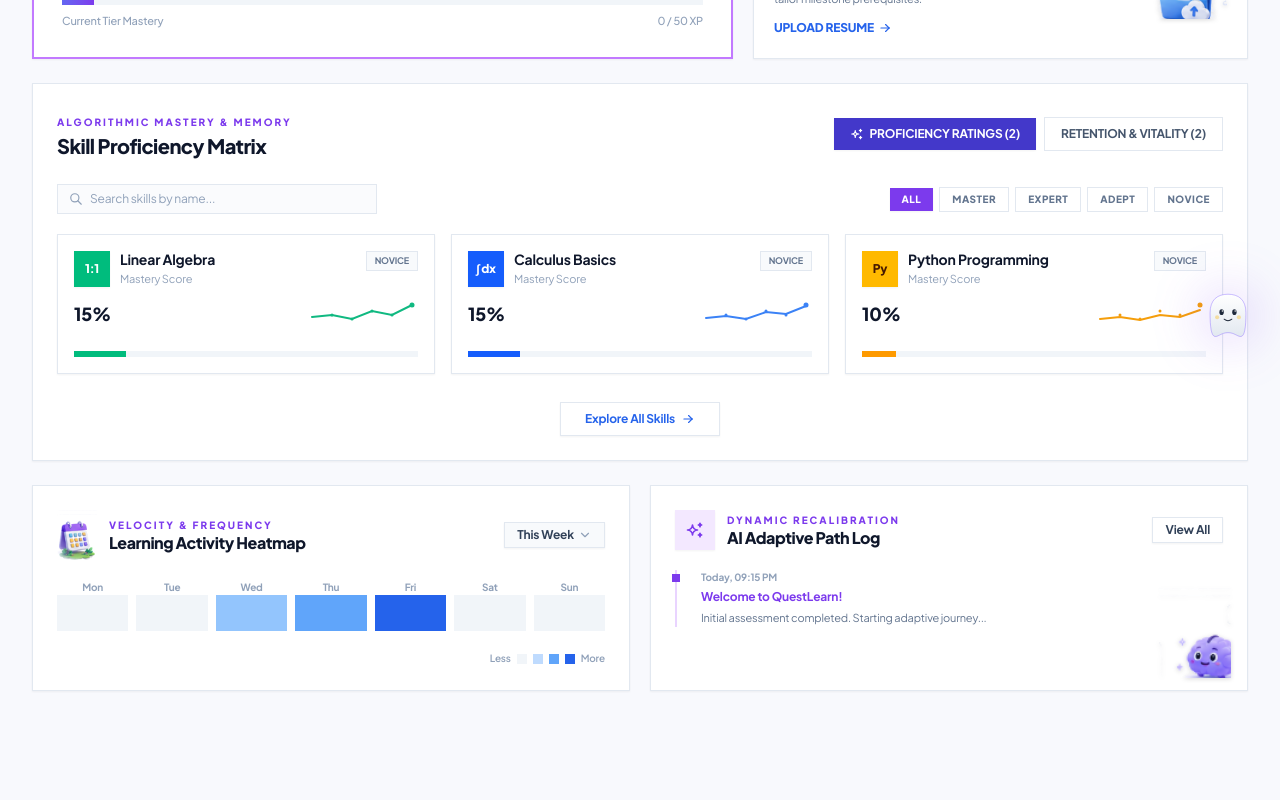
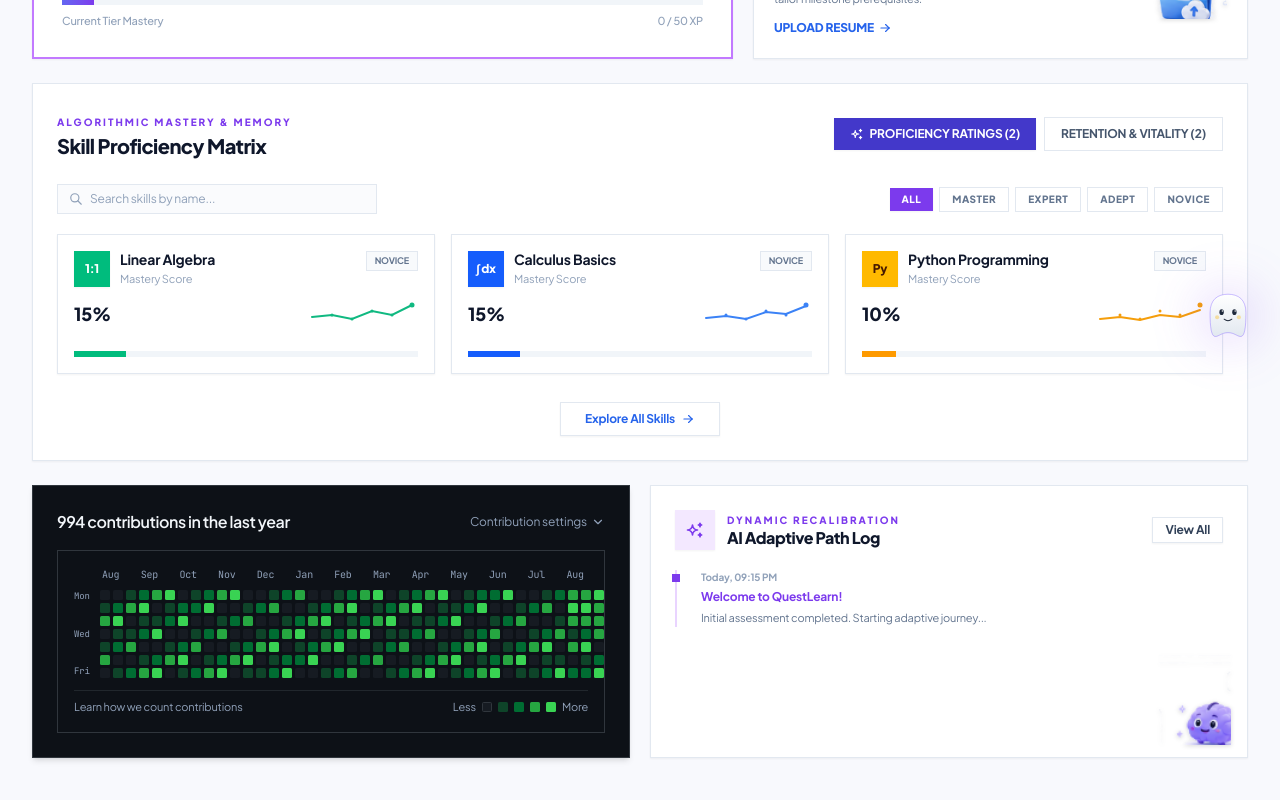
Before and after one commit to KungumapriyaaMKP/HCL-Amplified, a Next.js app: page /profile in a window 1280 px wide. Shown: the part 432-1232 px from the top of the page. Built offline with nearby package versions, Linux system fonts and the light colour scheme; no server answers.

Commit message:
feat(profile): implement exact GitHub-style 52-week contribution heatmap matrix

```diff
--- a/frontend/components/profile/ProfileDashboardView.tsx
+++ b/frontend/components/profile/ProfileDashboardView.tsx
@@ -568,64 +568,101 @@
         {/* ================= BOTTOM ROW: ACTIVITY HEATMAP & AI PATH LOG ================= */}
         <div className="grid gap-5 lg:grid-cols-2">
 
-          {/* Left: Learning Activity Heatmap with Sharp Edges & Exact 3D Calendar */}
-          <div className="rounded-none border border-slate-200 bg-white p-5 sm:p-6 shadow-xs flex flex-col justify-between">
+          {/* Left: Exact GitHub-Style Learning Activity Contribution Heatmap */}
+          <div className="rounded-none border border-[#30363D] bg-[#0D1117] text-slate-200 p-5 sm:p-6 shadow-md flex flex-col justify-between overflow-hidden">
             <div>
+              {/* Header: Total Contributions + Settings Dropdown */}
               <div className="flex items-center justify-between gap-3 mb-4">
-                <div className="flex items-center gap-3">
-                  <Image
-                    src="/images/profile/calendar_3d.png"
-                    alt="Calendar 3D"
-                    width={40}
-                    height={40}
-                    className="object-contain shrink-0"
-                    unoptimized
-                  />
-                  <div>
-                    <div className="text-[10px] font-extrabold uppercase tracking-[0.2em] text-[#7C3AED]">
-                      VELOCITY & FREQUENCY
-                    </div>
-                    <h3 className="text-base font-extrabold text-slate-900 leading-tight">
-                      Learning Activity Heatmap
-                    </h3>
+                <h3 className="text-sm sm:text-base font-semibold text-slate-100 tracking-tight">
+                  994 contributions in the last year
+                </h3>
+
+                <div className="flex items-center gap-1 text-xs text-slate-400 hover:text-slate-200 transition-colors cursor-pointer select-none">
+                  <span>Contribution settings</span>
+                  <IconChevronDown className="h-3.5 w-3.5" />
+                </div>
+              </div>
+
+              {/* Heatmap Matrix Box */}
+              <div className="rounded-none border border-[#30363D] bg-[#0D1117] p-3 sm:p-4 overflow-x-auto scrollbar-thin">
+
+                {/* Month Labels along top */}
+                <div className="flex justify-between text-[10px] text-slate-400 pl-7 pr-1 mb-2 font-mono select-none">
+                  {["Aug", "Sep", "Oct", "Nov", "Dec", "Jan", "Feb", "Mar", "Apr", "May", "Jun", "Jul", "Aug"].map((m, i) => (
+                    <span key={i}>{m}</span>
+                  ))}
+                </div>
+
+                {/* 7 Days Row Grid with Mon/Wed/Fri Labels */}
+                <div className="flex items-start gap-1.5 min-w-[580px]">
+                  {/* Day Labels Column */}
+                  <div className="flex flex-col justify-between text-[9px] text-slate-400 h-[88px] font-mono pr-1 select-none">
+                    <span className="leading-none pt-0.5">Mon</span>
+                    <span className="leading-none">Wed</span>
+                    <span className="leading-none pb-0.5">Fri</span>
+                  </div>
+
+                  {/* 52 Columns of 7 Day Blocks */}
+                  <div className="flex-1 grid grid-flow-col grid-rows-7 gap-[3px]">
+                    {Array.from({ length: 52 * 7 }).map((_, idx) => {
+                      const col = Math.floor(idx / 7);
+                      const row = idx % 7;
+                      // Seeded distribution matching the density in the user screenshot
+                      const seed = (col * 19 + row * 37 + (col > 35 ? 45 : 0)) % 100;
+                      let bgClass = "bg-[#161B22]";
+                      let tooltipCount = 0;
+
+                      if (col >= 36 && col <= 41 && row <= 2) {
+                        // High activity cluster in May/Jun matching screenshot
+                        bgClass = seed > 50 ? "bg-[#39D353]" : "bg-[#26A641]";
+                        tooltipCount = seed > 50 ? 9 : 6;
+                      } else if (col >= 48) {
+                        // High activity cluster in recent August
+                        bgClass = seed > 60 ? "bg-[#39D353]" : seed > 30 ? "bg-[#26A641]" : "bg-[#006D32]";
+                        tooltipCount = seed > 60 ? 8 : 4;
+                      } else if (seed > 86) {
+                        bgClass = "bg-[#39D353]";
+                        tooltipCount = 8;
+                      } else if (seed > 70) {
+                        bgClass = "bg-[#26A641]";
+                        tooltipCount = 5;
+                      } else if (seed > 50) {
+                        bgClass = "bg-[#006D32]";
+                        tooltipCount = 3;
+                      } else if (seed > 28) {
+                        bgClass = "bg-[#0E4429]";
+                        tooltipCount = 1;
+                      }
+
+                      return (
+                        <div
+                          key={idx}
+                          title={`${tooltipCount} contributions on this day`}
+                          className={`w-[9px] h-[9px] sm:w-[10px] sm:h-[10px] rounded-[1.5px] ${bgClass} transition-transform hover:scale-125 cursor-pointer`}
+                        />
+                      );
+                    })}
                   </div>
                 </div>
 
-                <div className="flex items-center gap-1 rounded-none border border-slate-200 bg-slate-50 px-3 py-1 text-xs font-bold text-slate-700 shadow-xs cursor-pointer">
-                  <span>This Week</span>
-                  <IconChevronDown className="h-3.5 w-3.5 text-slate-400" />
+                {/* Bottom Row: Link & Legend */}
+                <div className="mt-3 flex items-center justify-between text-[11px] text-slate-400 pt-2 border-t border-[#30363D]/60 select-none">
+                  <span className="hover:text-[#58A6FF] transition-colors cursor-pointer">
+                    Learn how we count contributions
+                  </span>
+
+                  <div className="flex items-center gap-1.5">
+                    <span>Less</span>
+                    <span className="w-2.5 h-2.5 rounded-[1.5px] bg-[#161B22] border border-[#30363D]" />
+                    <span className="w-2.5 h-2.5 rounded-[1.5px] bg-[#0E4429]" />
+                    <span className="w-2.5 h-2.5 rounded-[1.5px] bg-[#006D32]" />
+                    <span className="w-2.5 h-2.5 rounded-[1.5px] bg-[#26A641]" />
+                    <span className="w-2.5 h-2.5 rounded-[1.5px] bg-[#39D353]" />
+                    <span>More</span>
+                  </div>
                 </div>
+
               </div>
-
-              {/* Weekday Block Matrix */}
-              <div className="grid grid-cols-7 gap-2 text-center text-[10px] font-bold text-slate-400 mt-5">
-                {["Mon", "Tue", "Wed", "Thu", "Fri", "Sat", "Sun"].map((day, i) => (
-                  <div key={day} className="space-y-1.5">
-                    <span>{day}</span>
-                    <div
-                      className={`h-9 w-full rounded-none transition-all ${
-                        i === 4
-                          ? "bg-[#2563EB]"
-                          : i === 3
-                          ? "bg-[#60A5FA]"
-                          : i === 2
-                          ? "bg-[#93C5FD]"
-                          : "bg-slate-100"
-                      }`}
-                    />
-                  </div>
-                ))}
-              </div>
-            </div>
-
-            {/* Less / More Legend */}
-            <div className="mt-5 flex items-center justify-end gap-1.5 text-[10px] font-semibold text-slate-400">
-              <span>Less</span>
-              <span className="h-2.5 w-2.5 rounded-none bg-slate-100" />
-              <span className="h-2.5 w-2.5 rounded-none bg-[#BFDBFE]" />
-              <span className="h-2.5 w-2.5 rounded-none bg-[#60A5FA]" />
-              <span className="h-2.5 w-2.5 rounded-none bg-[#2563EB]" />
-              <span>More</span>
             </div>
           </div>
 
```
